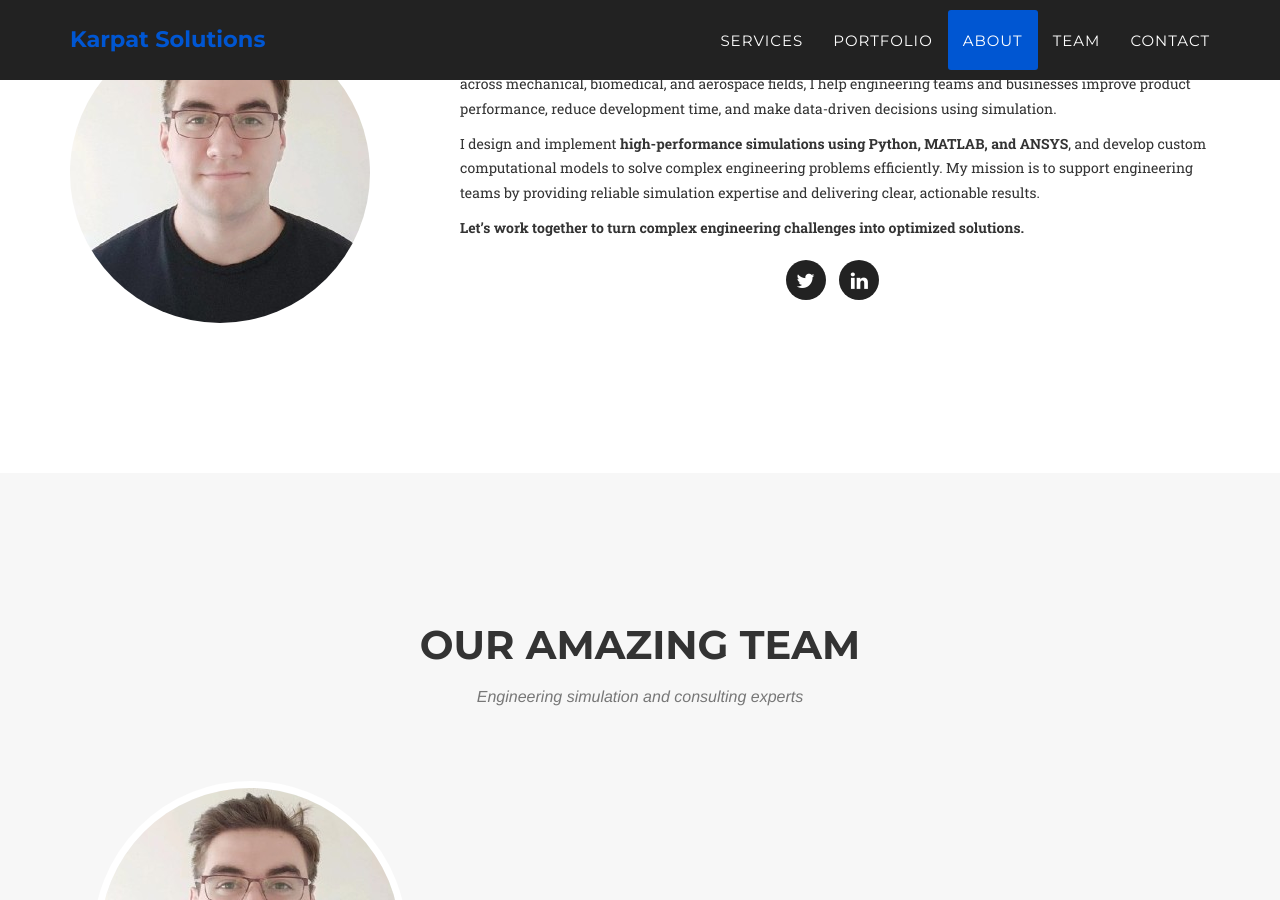
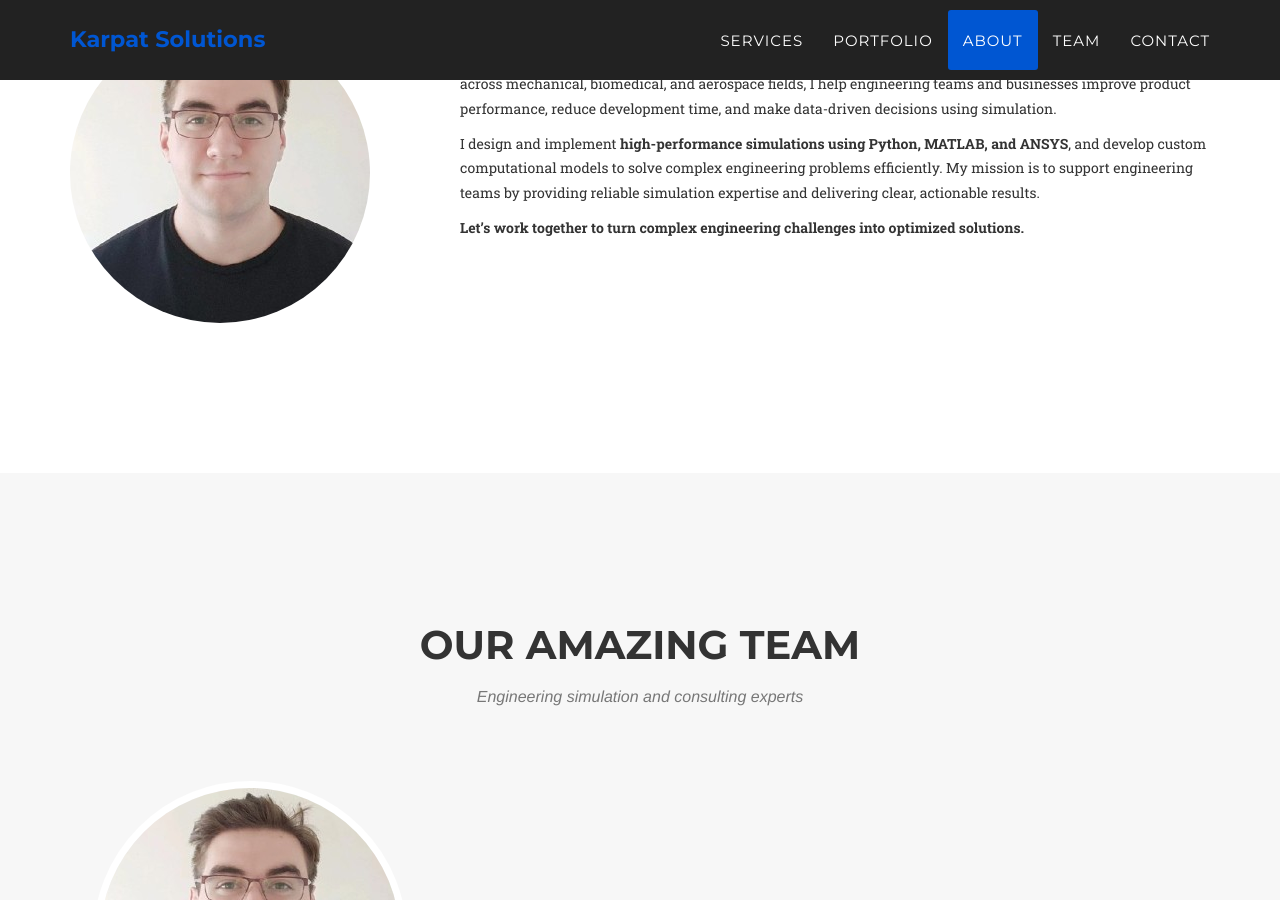
Before and after one commit to ZMatrix253/karpat-solutions, a Jekyll site: the page built from index.html, in a window 1280 px wide and 900 px high, scrolled down 2888 px. Built offline with Jekyll 4.4.1, drawn with Linux system fonts in a browser that asks for light colours; some web fonts are replaced.

Commit message:
Update about.html

```diff
--- a/_includes/about.html
+++ b/_includes/about.html
@@ -33,23 +33,6 @@
         <p>
           <strong>Let’s work together to turn complex engineering challenges into optimized solutions.</strong>
         </p>
-
-        <!-- Social Buttons -->
-        <div class="row text-center" style="margin-top: 20px;">
-          <ul class="social-buttons list-inline">
-            <li>
-              <a href="https://twitter.com/yourprofile" target="_blank">
-                <i class="fa fa-twitter"></i>
-              </a>
-            </li>
-            <li>
-              <a href="https://linkedin.com/in/yourprofile" target="_blank">
-                <i class="fa fa-linkedin"></i>
-              </a>
-            </li>
-            <!-- Add more social links here if needed -->
-          </ul>
-        </div>
       </div>
     </div>
   </div>
```
